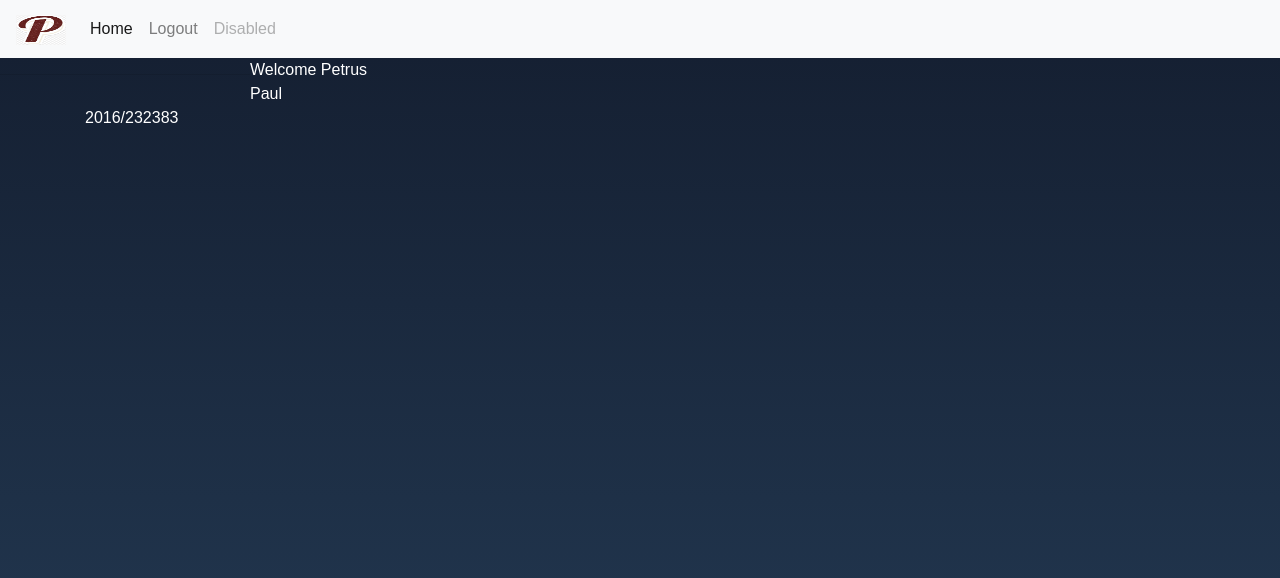
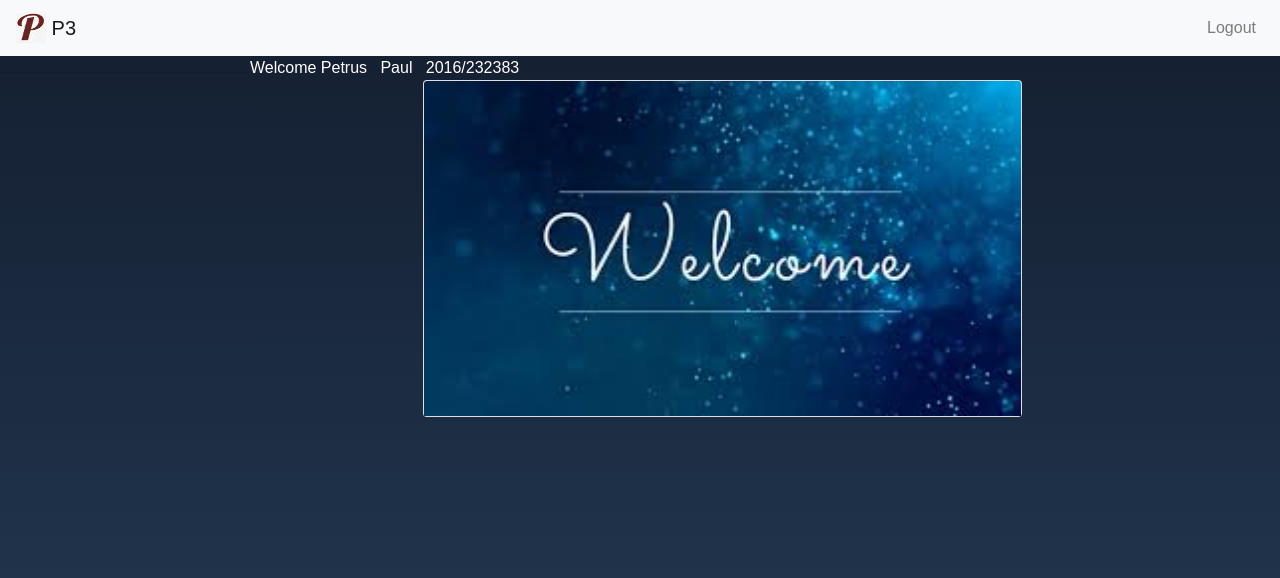
Before and after one commit to Muanya/face-auth-flask, a Flask app: page /welcome in a window 1280 px wide. Shown: the top 578 px of the page. Run offline with Flask 2, Linux system fonts and the light colour scheme; a user stored in the database is signed in; some libraries are stand-ins or nearby versions.

Commit message:
third commit

```diff
--- a/app/static/style.css
+++ b/app/static/style.css
@@ -9,6 +9,11 @@
   background: linear-gradient(#141e30, #243b55);
   font-family: sans-serif;
   color: #fff;
+}
+
+h3 {
+  color: #03e9f4;
+  text-align: center;
 }
 
 
@@ -27,7 +32,7 @@
 
 .form_box {
   position: absolute;
-  top: 50%;
+  top: 55%;
   left: 50%;
   width: 400px;
   transform: translate(-50%, -50%);
@@ -85,7 +90,7 @@
   overflow: hidden;
   transition: .5s;
   margin-top: 40px;
-  margin-left: 150px;
+  margin-left: 130px;
   letter-spacing: 3px;
   border:none;
   border-bottom: 1px solid #fff;
--- a/app/templates/baseLayout.html
+++ b/app/templates/baseLayout.html
@@ -11,16 +11,17 @@
 <body>
 
     <nav class="navbar navbar-expand-lg navbar-light bg-light">
-  <a class="navbar-brand" href="{{ url_for('index') }}"><img  class="logo" src="{{url_for('static', filename='images/p3.png')}}"></a>
+  <a class="navbar-brand" href="{{ url_for('index') }}">
+    <img src="{{url_for('static', filename='images/p3.png')}}" width="30" height="30" class="d-inline-block align-top" alt="">
+    P3
+  </a>
+
   <button class="navbar-toggler" type="button" data-toggle="collapse" data-target="#navbarSupportedContent" aria-controls="navbarSupportedContent" aria-expanded="false" aria-label="Toggle navigation">
     <span class="navbar-toggler-icon"></span>
   </button>
 
   <div class="collapse navbar-collapse" id="navbarSupportedContent">
-    <ul class="navbar-nav mr-auto">
-      <li class="nav-item active">
-        <a class="nav-link" href="{{ url_for('index') }}">Home <span class="sr-only">(current)</span></a>
-      </li>
+    <ul class="navbar-nav flex-row ml-md-auto d-none d-md-flex">
 
       {% if current_user.is_anonymous %}
 
@@ -36,9 +37,6 @@
         {% else %}
         <a class="nav-link" href="{{ url_for('logout') }}">Logout</a>
         {% endif %}
-      </li>
-      <li class="nav-item">
-        <a class="nav-link disabled" href="#">Disabled</a>
       </li>
     </ul>
   </div>
--- a/app/templates/success.html
+++ b/app/templates/success.html
@@ -6,11 +6,45 @@
 {%block content %}
 
 <div>
-Welcome {{current_user.firstName}}
-<br>
-{{current_user.lastName}}
-<br>
-{{current_user.regNo}}
+Welcome {{current_user.firstName}} &nbsp; {{current_user.lastName}} &nbsp; {{current_user.regNo}}
 </div>
 
+
+<!-- Grid row -->
+<div class="row">
+
+  <!-- Grid column -->
+  <div class="col-lg-2 col-md-8">
+
+  </div>
+  <!-- Grid column -->
+
+  <!-- Grid column -->
+  <div class="col-lg-8 col-md-6">
+
+    <!--Card Narrower-->
+    <div class="card card-cascade narrower">
+
+      <!--Card image-->
+      <div class="view view-cascade overlay">
+        <img src="{{url_for('static', filename='images/welcome.jpeg')}}" class="card-img-top"
+          alt="narrower">
+        <a>
+          <div class="mask rgba-white-slight"></div>
+        </a>
+      </div>
+      <!--/.Card image-->
+
+
+    </div>
+    <!--/.Card Narrower-->
+
+  </div>
+  <!-- Grid column -->
+
+
+
+</div>
+<!-- Grid row -->
+
 {%endblock%}
```
Also changed, not shown: app/templates/home.html (+39 -1 lines), app/templates/register.html (+23 -0 lines), app.db, app/static/images/index.jpeg (added), app/static/images/welcome.jpeg (added).
